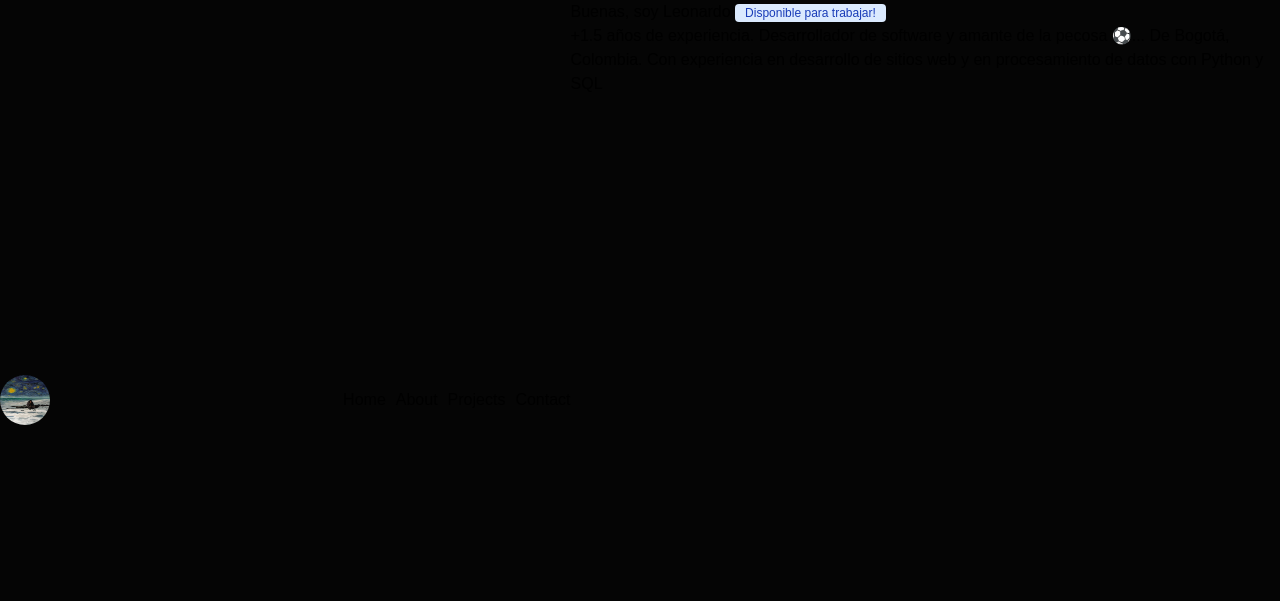
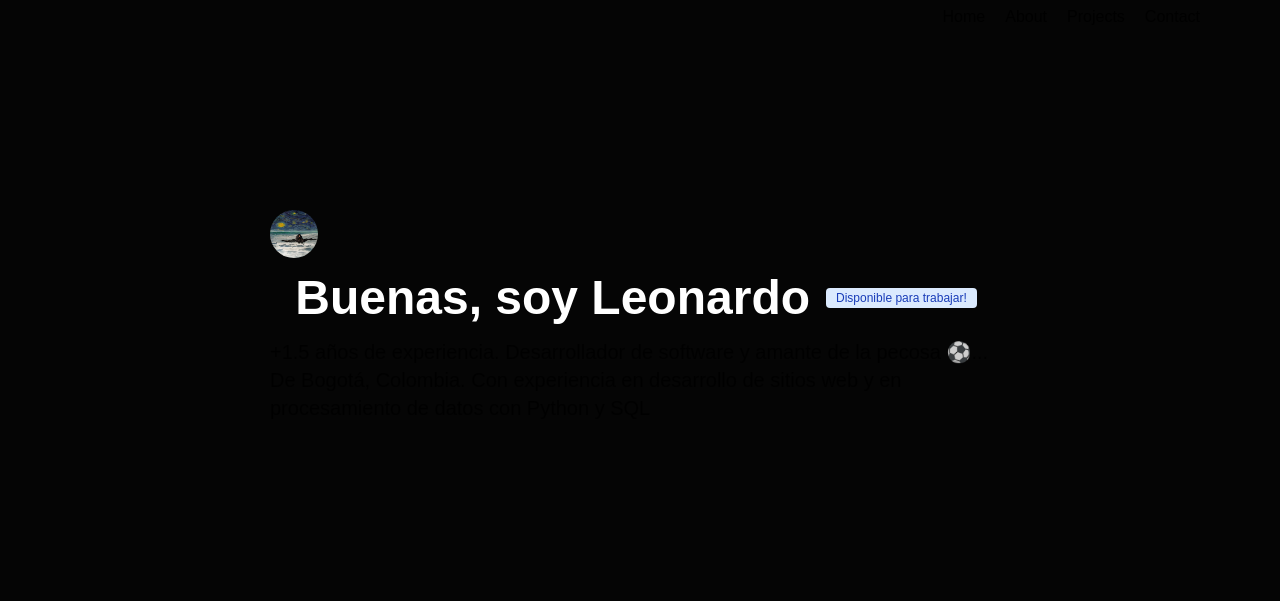
Before and after one commit to LeonardoOmeara/astro_portfolio, an Astro site: page / in a window 1280 px wide. Built offline with nearby package versions, Linux system fonts and the light colour scheme; Astro itself is replaced by a stand-in of ours.

Commit message:
update del header

```diff
--- a/src/components/Header.astro
+++ b/src/components/Header.astro
@@ -1,10 +1,6 @@
-
-<header class="flex justify-between items-center py-[3px] w-[1120px]">
-    <img
-    class="rounded-full w-[50px] h-[50px]"
-    src="/miyamoto.jpg" alt="Leo photo">
-
-    <nav class="flex flex-row gap-x-[10px] opacity-90">
+<header class="flex justify-between items-center py-[5px] w-[1120px] mx-auto">
+    <span></span>
+    <nav class="flex flex-row gap-x-[20px] opacity-90">
         <a href="/">Home</a>
         <a href="/about">About</a>
         <a href="/projects">Projects</a>
--- a/src/layouts/Layout.astro
+++ b/src/layouts/Layout.astro
@@ -1,8 +1,8 @@
 ---
 import Header from "../components/Header.astro";
-import '../styles/global.css'
+import "../styles/global.css";
 // Supports weights 100-900
-import '@fontsource-variable/onest';
+import "@fontsource-variable/onest";
 ---
 
 <!doctype html>
@@ -15,22 +15,22 @@ import '@fontsource-variable/onest';
 		<title>Astro Basics</title>
 	</head>
 	<body>
-		<Header/>
+		<Header />
 		<slot />
 	</body>
 </html>
 
 <style is:global>
-:root{
-	color-scheme: light dark;
-}
+	:root {
+		color-scheme: light dark;
+	}
 
-	html{
-		font-family: 'Onest Variable', sans-serif;
+	html {
+		font-family: "Onest Variable", sans-serif;
 	}
 	body {
 		display: flex;
-		justify-content: center;
+		flex-direction: column;
 		background-color: #050505;
 		min-height: 100vh;
 	}
--- a/src/pages/index.astro
+++ b/src/pages/index.astro
@@ -1,9 +1,8 @@
 ---
-import Card from '../components/Card.astro';
-import Layout from '../layouts/Layout.astro';
-import Header from '../components/Header.astro';
-import Badge from '../components/Badge.astro';
-
+import Card from "../components/Card.astro";
+import Layout from "../layouts/Layout.astro";
+import Header from "../components/Header.astro";
+import Badge from "../components/Badge.astro";
 
 // Card to Astro! Wondering what to do next? Check out the Astro documentation at https://docs.astro.build
 // Don't want to use any of this? Delete everything in this file, the `assets`, `components`, and `layouts` directories, and start fresh.
@@ -11,10 +10,32 @@ import Badge from '../components/Badge.astro';
 
 <Layout>
 	<main>
-		<h1>Buenas, soy Leonardo <Badge>Disponible para trabajar!</Badge></h1>
-		<h2>+1.5 años de experiencia. Desarrollador de software y amante de la pecosa ⚽...
+		<section class="w-full lg:w-[740px] mx-auto py-44">
+			<img
+				class="rounded-full w-12 h-12 mb-4"
+				src="/miyamoto.jpg"
+				alt="Leo photo"
+			/>
 
-			De Bogotá, Colombia. Con experiencia en desarrollo de sitios web y en procesamiento de datos con Python y SQL
-		</h2>
+			<h1
+				class="text-white text-5xl font-bold flex justify-center flex-row gap-x-4 pb-4"
+			>
+				Buenas, soy Leonardo <a
+					href="https://linkedin.com/in/leonardo-omeara"
+					target="blank"
+					rel="noopener"
+					class="flex justify-center items-center"
+				>
+					<Badge>Disponible para trabajar!</Badge>
+				</a>
+			</h1>
+			<h2 class="text-xl opacity-80">
+				+1.5 años de experiencia. Desarrollador de software y amante de
+				la pecosa ⚽... De Bogotá, Colombia. Con experiencia en
+				desarrollo de sitios web y en procesamiento de datos con Python
+				y SQL
+			</h2>
+			<ul></ul>
+		</section>
 	</main>
 </Layout>
```
